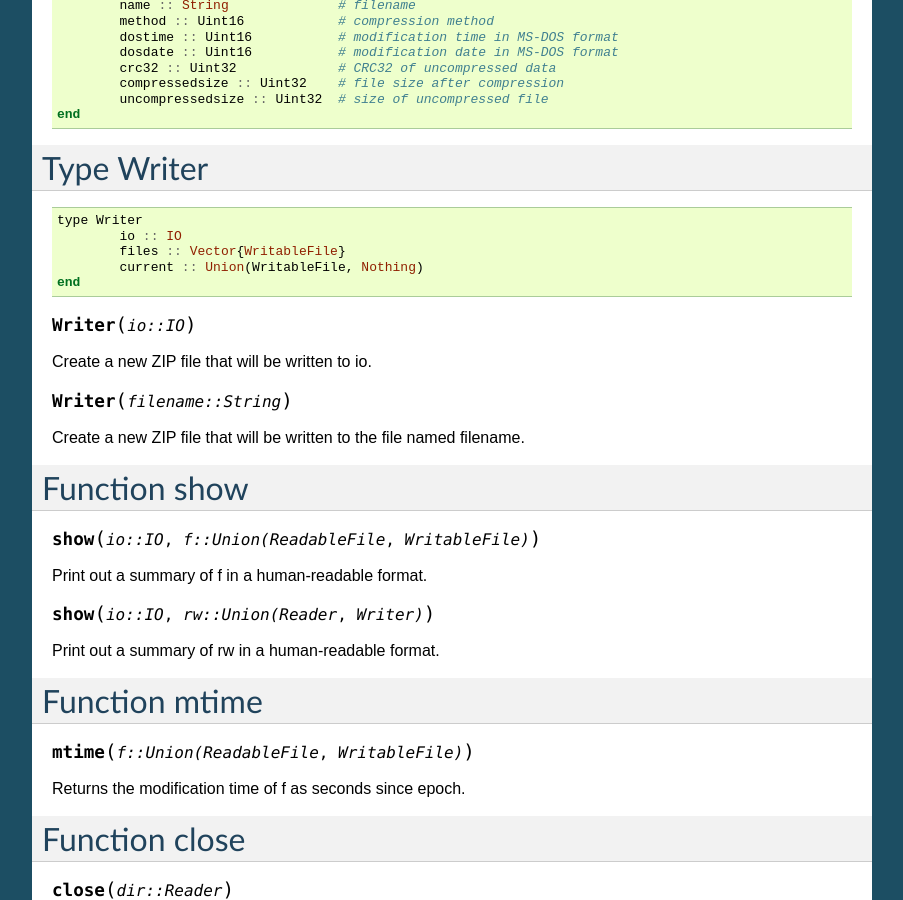
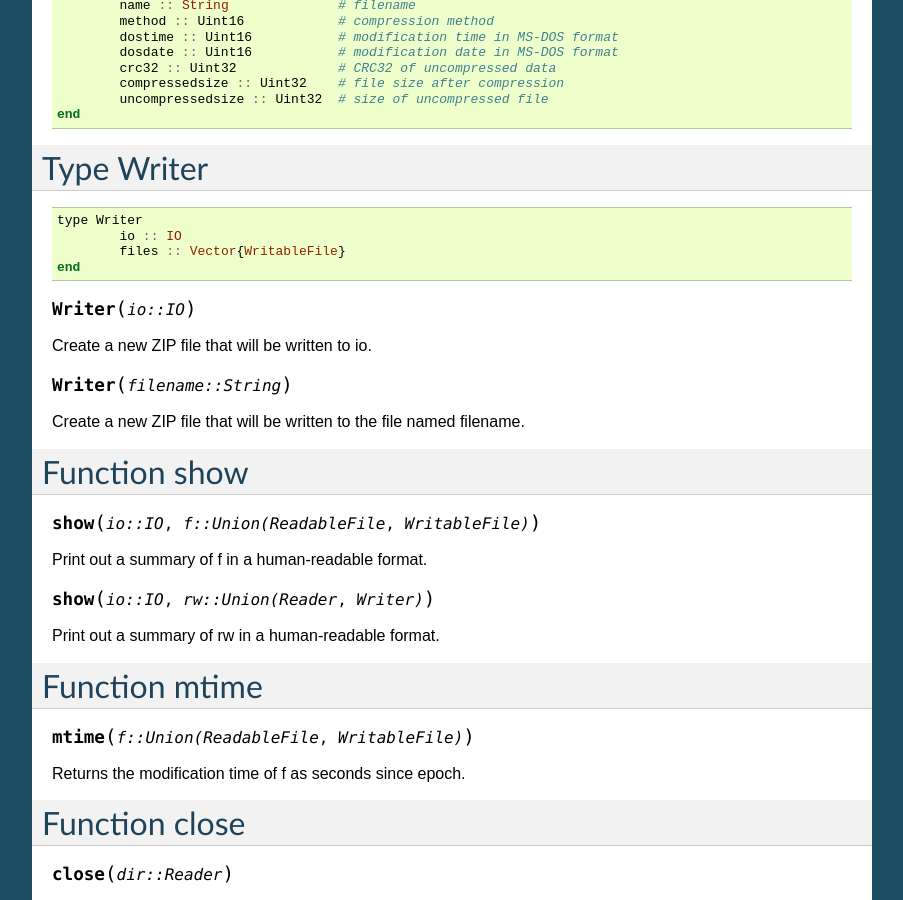
Before and after one commit to fhs/ZipFile.jl, a Sphinx documentation site: the page built from doc/index.rst, in a window 1280 px wide and 900 px high, scrolled down 1720 px. Shown: the whole window, without its empty margins (198-1101 px from the left). Built offline with Sphinx 7.4.7, drawn with Linux system fonts in a browser that asks for light colours.

Commit message:
rename Writer.current to Writer._current

```diff
--- a/doc/index.rst
+++ b/doc/index.rst
@@ -114,7 +114,6 @@
 	type Writer
 		io :: IO
 		files :: Vector{WritableFile}
-		current :: Union(WritableFile, Nothing)
 	end
 
 .. function::  Writer(io::IO)
```
Also changed, not shown: 1 other file.
